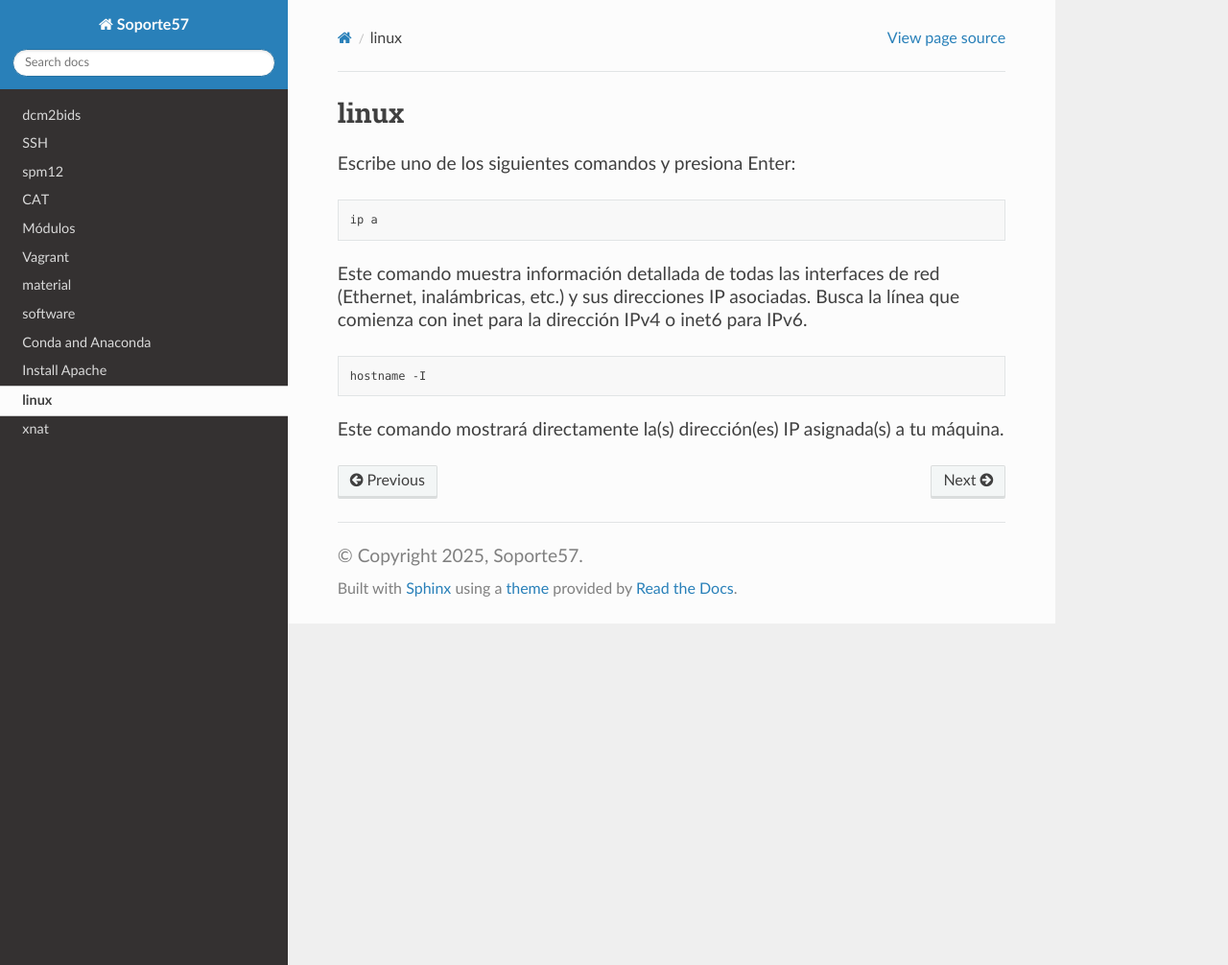
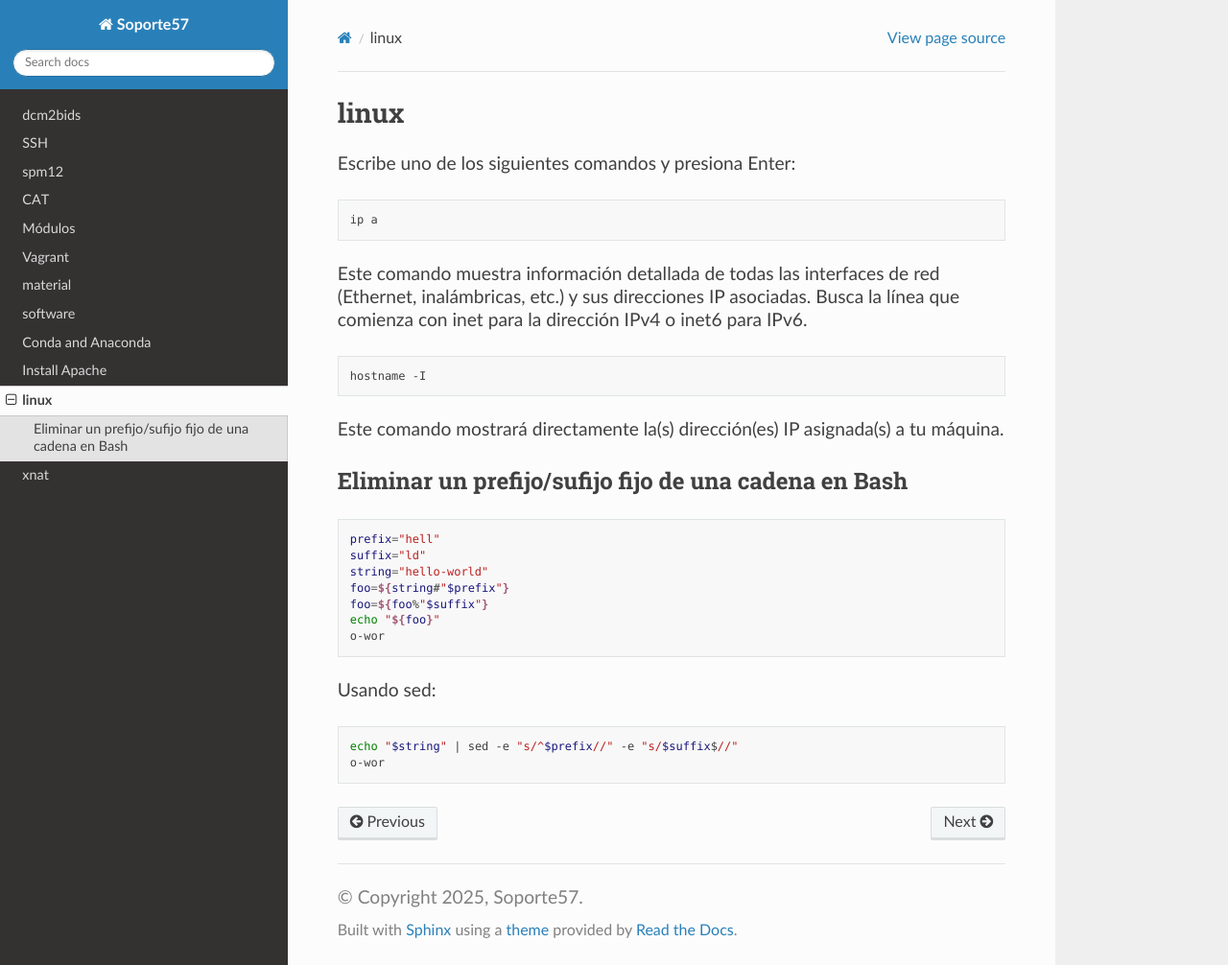
Before and after one commit to matecom57/santosg57-soporte, a Sphinx documentation site: the page built from docs/source/linux.rst, in a window 1280 px wide and 1006 px high. Shown: the whole window at 96% size. Built offline with Sphinx 7.4.7 and the Read the Docs theme 3.1.0, drawn with Linux system fonts in a browser that asks for light colours.

Commit message:
Test comité

```diff
--- a/docs/source/linux.rst
+++ b/docs/source/linux.rst
@@ -14,3 +14,23 @@ Este comando muestra información detallada de todas las interfaces de red (Ethe
     hostname -I
 
 Este comando mostrará directamente la(s) dirección(es) IP asignada(s) a tu máquina.
+
+Eliminar un prefijo/sufijo fijo de una cadena en Bash
+-----------------------------------------------------
+
+.. code:: Bash
+
+   prefix="hell"
+   suffix="ld"
+   string="hello-world"
+   foo=${string#"$prefix"}
+   foo=${foo%"$suffix"}
+   echo "${foo}"
+   o-wor
+
+Usando sed:
+
+.. code:: Bash
+
+   echo "$string" | sed -e "s/^$prefix//" -e "s/$suffix$//"
+   o-wor
```
